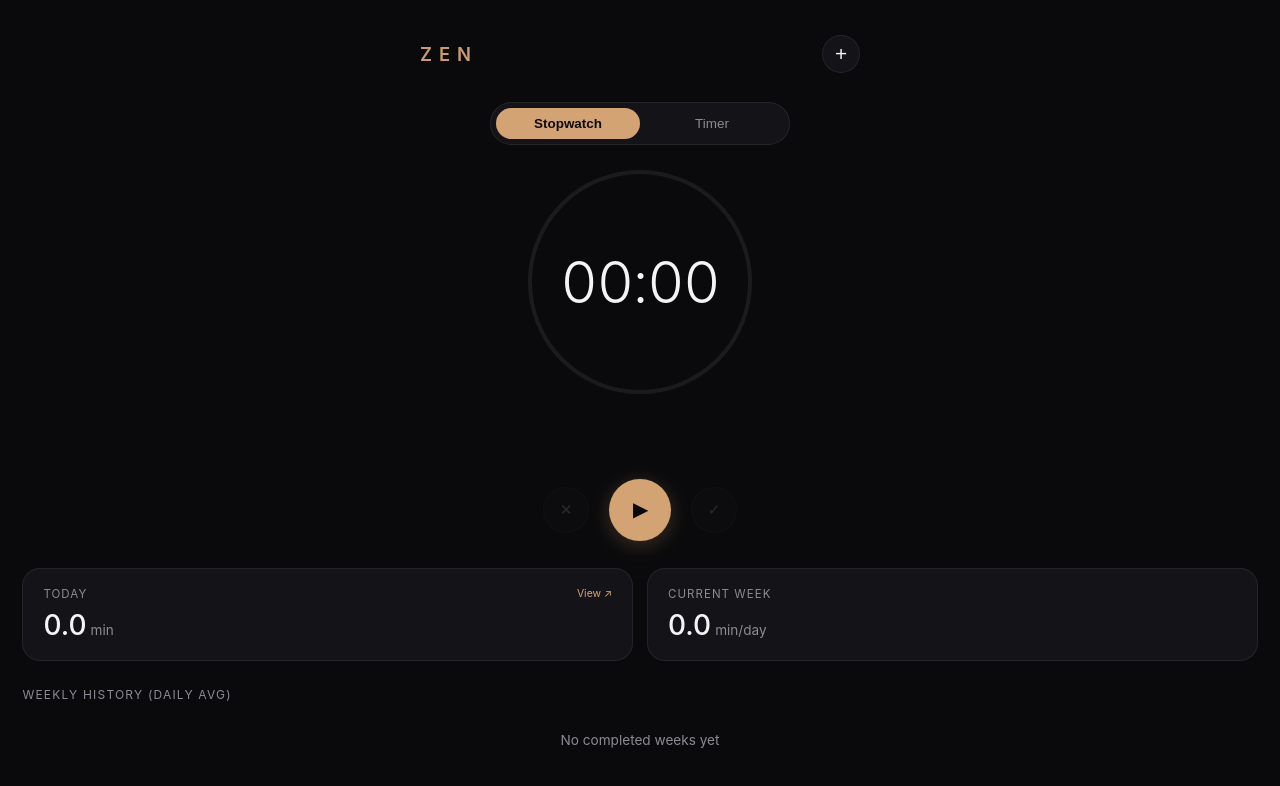
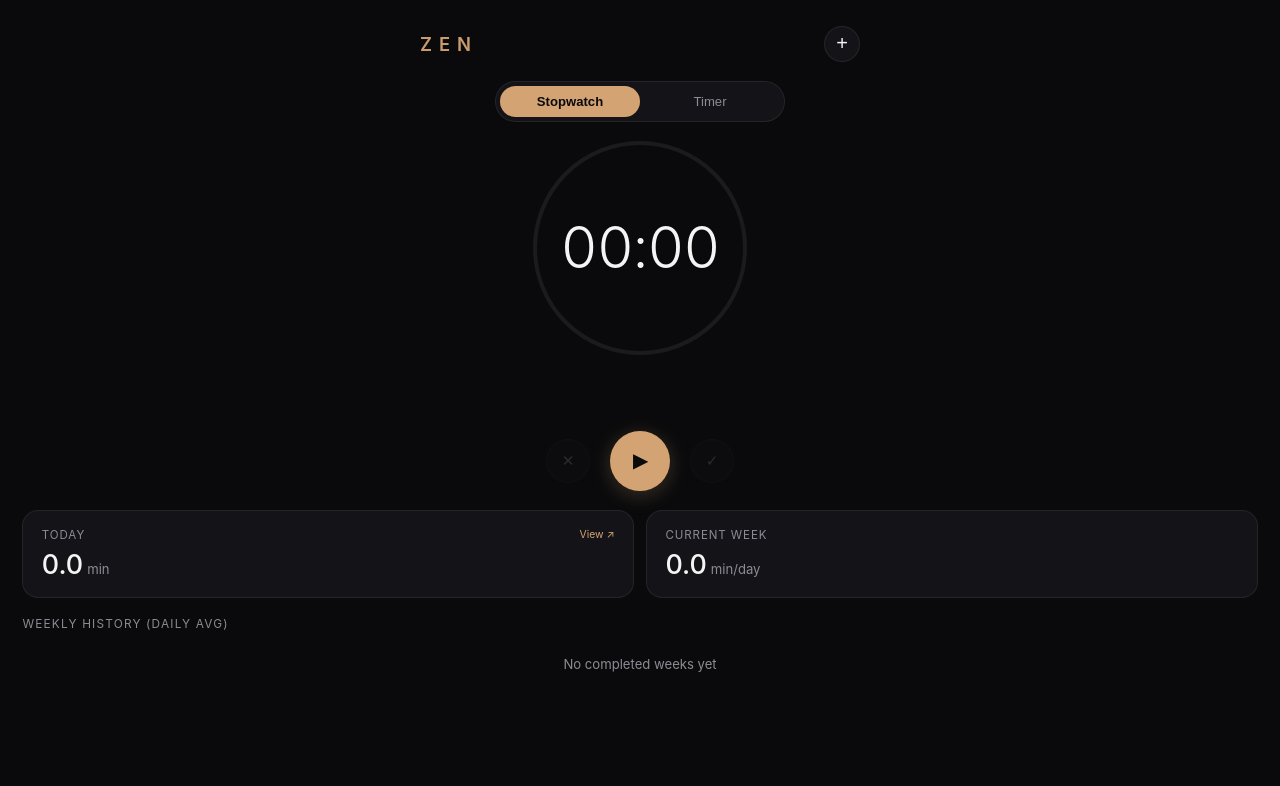
Before and after one commit to Arister15/meditation, a plain HTML site: page index.html in a window 1280 px wide. Drawn offline with Linux system fonts and the light colour scheme.

Commit message:
Update app

```diff
--- a/index.html
+++ b/index.html
@@ -39,9 +39,6 @@
       height: 100%;
       height: 100dvh;
       overflow: hidden;
-      overscroll-behavior: none;
-      position: fixed;
-      width: 100%;
       background-color: var(--bg);
     }
 
@@ -57,13 +54,13 @@
       flex: 1;
       display: flex;
       flex-direction: column;
-      padding: 1rem 1.4rem calc(env(safe-area-inset-bottom, 0px) + 0.5rem);
+      padding: 0.8rem 1.4rem calc(env(safe-area-inset-bottom, 12px) + 0.4rem);
       height: 100%;
-      box-sizing: border-box;
+      overflow: hidden;
     }
 
     header {
-      padding: 1.2rem 0 0.8rem;
+      padding: 0.8rem 0 0.4rem;
       display: flex;
       justify-content: space-between;
       align-items: center;
@@ -86,14 +83,14 @@
       background: var(--card-bg);
       border: 1px solid var(--card-border);
       color: var(--text-main);
-      width: 38px;
-      height: 38px;
+      width: 36px;
+      height: 36px;
       border-radius: 50%;
       cursor: pointer;
       display: flex;
       align-items: center;
       justify-content: center;
-      font-size: 1.3rem;
+      font-size: 1.25rem;
       transition: background 0.2s, transform 0.1s;
     }
 
@@ -102,15 +99,15 @@
       background: var(--accent-dim);
     }
 
-    /* Spacious Upper Stage */
+    /* Anchored Upper Stage with comfortable spacing */
     .top-interactive-stage {
       display: flex;
       flex-direction: column;
       align-items: center;
-      height: 440px;
+      height: 410px;
       justify-content: space-between;
-      margin-top: 1rem;
-      margin-bottom: 1.6rem;
+      margin-top: 0.8rem;
+      margin-bottom: 1.2rem;
       flex-shrink: 0;
     }
 
@@ -120,18 +117,18 @@
       background: var(--card-bg);
       border: 1px solid var(--card-border);
       border-radius: 999px;
-      padding: 5px;
+      padding: 4px;
       width: 100%;
-      max-width: 300px;
+      max-width: 290px;
     }
 
     .mode-btn {
       flex: 1;
-      padding: 8px 18px;
+      padding: 8px 16px;
       border: none;
       background: transparent;
       color: var(--text-muted);
-      font-size: 0.84rem;
+      font-size: 0.82rem;
       font-weight: 500;
       border-radius: 999px;
       cursor: pointer;
@@ -147,12 +144,11 @@
     /* Central Dial */
     .circle-wrapper {
       position: relative;
-      width: 230px;
-      height: 230px;
+      width: 220px;
+      height: 220px;
       display: flex;
       align-items: center;
       justify-content: center;
-      margin: 0.4rem 0;
     }
 
     .progress-ring {
@@ -173,7 +169,7 @@
       stroke-width: 4;
       stroke-linecap: round;
       fill: transparent;
-      stroke-dasharray: 691;
+      stroke-dasharray: 660;
       stroke-dashoffset: 0;
       transition: stroke-dashoffset 0.25s linear;
     }
@@ -196,7 +192,7 @@
 
     /* Stepper */
     .presets-container {
-      height: 42px;
+      height: 40px;
       display: flex;
       align-items: center;
       justify-content: center;
@@ -224,7 +220,7 @@
       color: var(--text-main);
       font-size: 0.74rem;
       font-weight: 600;
-      padding: 6px 11px;
+      padding: 5px 10px;
       border-radius: 999px;
       cursor: pointer;
       transition: background 0.15s, transform 0.1s;
@@ -237,7 +233,7 @@
     }
 
     .stepper-label {
-      font-size: 0.85rem;
+      font-size: 0.84rem;
       font-weight: 500;
       color: var(--accent);
       min-width: 54px;
@@ -247,7 +243,7 @@
 
     /* Controls */
     .controls-container {
-      height: 64px;
+      height: 60px;
       display: flex;
       align-items: center;
       justify-content: center;
@@ -265,8 +261,8 @@
       background: var(--accent);
       color: #0a0a0c;
       border: none;
-      width: 62px;
-      height: 62px;
+      width: 60px;
+      height: 60px;
       border-radius: 50%;
       font-size: 1.15rem;
       font-weight: 600;
@@ -286,8 +282,8 @@
       background: var(--card-bg);
       border: 1px solid var(--card-border);
       color: var(--text-muted);
-      width: 46px;
-      height: 46px;
+      width: 44px;
+      height: 44px;
       border-radius: 50%;
       cursor: pointer;
       font-size: 0.95rem;
@@ -311,16 +307,16 @@
     .dashboard {
       display: grid;
       grid-template-columns: 1fr 1fr;
-      gap: 14px;
-      margin-bottom: 1.6rem;
+      gap: 12px;
+      margin-bottom: 1.2rem;
       flex-shrink: 0;
     }
 
     .card {
       background: var(--card-bg);
       border: 1px solid var(--card-border);
-      border-radius: 18px;
-      padding: 1.15rem 1.25rem;
+      border-radius: 16px;
+      padding: 1.05rem 1.15rem;
       position: relative;
     }
 
@@ -335,9 +331,9 @@
     .card-label {
       font-size: 0.72rem;
       text-transform: uppercase;
-      letter-spacing: 0.09em;
+      letter-spacing: 0.08em;
       color: var(--text-muted);
-      margin-bottom: 7px;
+      margin-bottom: 6px;
       display: flex;
       justify-content: space-between;
       align-items: center;
@@ -351,13 +347,13 @@
     }
 
     .card-val {
-      font-size: 1.75rem;
+      font-size: 1.68rem;
       font-weight: 500;
       color: var(--text-main);
     }
 
     .card-unit {
-      font-size: 0.85rem;
+      font-size: 0.82rem;
       font-weight: 400;
       color: var(--text-muted);
       margin-left: 4px;
@@ -373,33 +369,32 @@
     }
 
     .section-title {
-      font-size: 0.75rem;
+      font-size: 0.74rem;
       text-transform: uppercase;
       letter-spacing: 0.1em;
       color: var(--text-muted);
-      margin-bottom: 0.7rem;
+      margin-bottom: 0.6rem;
       flex-shrink: 0;
     }
 
     .history-list {
       flex: 1;
       overflow-y: auto;
-      overscroll-behavior: contain;
       -webkit-overflow-scrolling: touch;
       display: flex;
       flex-direction: column;
-      gap: 9px;
+      gap: 8px;
     }
 
     .history-row {
       background: var(--card-bg);
       border: 1px solid var(--card-border);
-      padding: 12px 16px;
-      border-radius: 14px;
+      padding: 11px 15px;
+      border-radius: 13px;
       display: flex;
       justify-content: space-between;
       align-items: center;
-      font-size: 0.9rem;
+      font-size: 0.88rem;
       flex-shrink: 0;
     }
 
@@ -415,8 +410,8 @@
     .empty-state {
       text-align: center;
       color: var(--text-muted);
-      font-size: 0.85rem;
-      padding: 1.2rem 0;
+      font-size: 0.82rem;
+      padding: 1rem 0;
     }
 
     /* Modals */
@@ -447,7 +442,7 @@
       border-radius: 24px 24px 0 0;
       width: 100%;
       max-width: 480px;
-      padding: 1.5rem 1.5rem calc(1.5rem + env(safe-area-inset-bottom, 20px));
+      padding: 1.4rem 1.4rem calc(1.4rem + env(safe-area-inset-bottom, 20px));
       transform: translateY(100%);
       transition: transform 0.28s cubic-bezier(0.2, 0.8, 0.2, 1);
       max-height: 85vh;
@@ -505,7 +500,7 @@
       background: var(--card-bg);
       border: 1px solid var(--card-border);
       border-radius: 12px;
-      padding: 14px;
+      padding: 13px;
       font-size: 1.05rem;
       color: var(--text-main);
       font-family: inherit;
@@ -526,7 +521,7 @@
       font-size: 0.95rem;
       font-weight: 600;
       cursor: pointer;
-      margin-top: 0.5rem;
+      margin-top: 0.4rem;
       transition: opacity 0.2s;
     }
 
@@ -536,7 +531,6 @@
 
     .session-items-scroll {
       overflow-y: auto;
-      overscroll-behavior: contain;
       -webkit-overflow-scrolling: touch;
       display: flex;
       flex-direction: column;
@@ -602,9 +596,9 @@
       </nav>
 
       <div class="circle-wrapper">
-        <svg class="progress-ring" width="230" height="230">
-          <circle class="progress-ring-bg" cx="115" cy="115" r="110" />
-          <circle class="progress-ring-circle" id="progressRing" cx="115" cy="115" r="110" />
+        <svg class="progress-ring" width="220" height="220">
+          <circle class="progress-ring-bg" cx="110" cy="110" r="105" />
+          <circle class="progress-ring-circle" id="progressRing" cx="110" cy="110" r="105" />
         </svg>
         <div class="timer-text-wrap">
           <div class="time-digits" id="timeDisplay">00:00</div>
@@ -685,15 +679,13 @@
   </div>
 
   <script>
-    /* --- Storage Keys --- */
     const STORAGE_KEY = 'zen_meditation_sessions_v1';
     const TIMER_PREF_KEY = 'zen_meditation_last_timer_sec';
 
-    /* --- App State --- */
-    let currentMode = 'stopwatch'; // 'stopwatch' | 'timer'
+    let currentMode = 'stopwatch';
     let isRunning = false;
 
-    // Remember last used timer duration, defaulting to 10 minutes (600s)
+    // Remember last used timer duration, defaulting to 10 minutes
     let savedDuration = parseInt(localStorage.getItem(TIMER_PREF_KEY), 10);
     let timerDurationSeconds = (!isNaN(savedDuration) && savedDuration >= 60) ? savedDuration : (10 * 60);
 
@@ -701,10 +693,9 @@
     let intervalId = null;
     let wakeLock = null;
 
-    const ringRadius = 110;
+    const ringRadius = 105;
     const ringCircumference = 2 * Math.PI * ringRadius;
 
-    // Elements
     const timeDisplay = document.getElementById('timeDisplay');
     const progressRing = document.getElementById('progressRing');
     const btnToggle = document.getElementById('btnToggle');
@@ -719,19 +710,17 @@
     progressRing.style.strokeDasharray = `${ringCircumference} ${ringCircumference}`;
     progressRing.style.strokeDashoffset = '0';
 
-    /* --- Audio Synthesizers --- */
+    /* Audio Synthesizers */
     function playIPhoneTimerChime() {
       try {
         const AudioContext = window.AudioContext || window.webkitAudioContext;
         if (!AudioContext) return;
         const ctx = new AudioContext();
-
         const notes = [1046.50, 1318.51, 1567.98, 2093.00];
 
         notes.forEach((freq, idx) => {
           const startTime = ctx.currentTime + (idx * 0.14);
           const duration = 0.45;
-
           const osc = ctx.createOscillator();
           const gain = ctx.createGain();
 
@@ -758,7 +747,6 @@
         const AudioContext = window.AudioContext || window.webkitAudioContext;
         if (!AudioContext) return;
         const ctx = new AudioContext();
-
         const osc = ctx.createOscillator();
         const gain = ctx.createGain();
 
@@ -779,7 +767,6 @@
       }
     }
 
-    /* --- Screen Wake Lock --- */
     async function requestWakeLock() {
       try {
         if ('wakeLock' in navigator) {
@@ -795,7 +782,6 @@
       }
     }
 
-    /* --- Date & Week Helpers --- */
     function getTodayDateString(d = new Date()) {
       const year = d.getFullYear();
       const month = String(d.getMonth() + 1).padStart(2, '0');
@@ -816,7 +802,6 @@
       return `${d.getMonth() + 1}/${d.getDate()}`;
     }
 
-    /* --- Session Storage Operations --- */
     function getSessions() {
       try {
         return JSON.parse(localStorage.getItem(STORAGE_KEY)) || [];
@@ -846,7 +831,6 @@
       renderTodaySessionsList();
     }
 
-    /* --- Calculation Rules --- */
     function roundStopwatchMinutes(seconds) {
       return Math.floor(seconds / 30) * 0.5;
     }
@@ -855,7 +839,6 @@
       return Math.floor((totalMinutes / 7) * 10) / 10;
     }
 
-    /* --- Mode Switching --- */
     function switchMode(mode) {
       if (isRunning) resetCurrentSession();
       currentMode = mode;
@@ -888,7 +871,6 @@
       updateDisplay();
     }
 
-    /* --- Timer / Stopwatch Core --- */
     function toggleSession() {
       if (isRunning) {
         pauseSession();
@@ -950,13 +932,11 @@
       resetCurrentSession();
     }
 
-    /* --- Display Updates --- */
     function updateDisplay() {
       if (currentMode === 'stopwatch') {
         const m = Math.floor(elapsedSeconds / 60);
         const s = elapsedSeconds % 60;
         timeDisplay.textContent = `${String(m).padStart(2, '0')}:${String(s).padStart(2, '0')}`;
-
         const circleProgress = (elapsedSeconds % 60) / 60;
         progressRing.style.strokeDashoffset = ringCircumference * (1 - circleProgress);
       } else {
@@ -964,13 +944,11 @@
         const m = Math.floor(remaining / 60);
         const s = remaining % 60;
         timeDisplay.textContent = `${String(m).padStart(2, '0')}:${String(s).padStart(2, '0')}`;
-
         const progress = elapsedSeconds / timerDurationSeconds;
         progressRing.style.strokeDashoffset = ringCircumference * (1 - progress);
       }
     }
 
-    /* --- Metrics & History Rendering --- */
     function renderDashboard() {
       const sessions = getSessions();
       const todayStr = getTodayDateString();
@@ -978,13 +956,11 @@
       const currentMonday = getMondayOfWeek(now);
       const currentMondayStr = getTodayDateString(currentMonday);
 
-      // Today's total (min)
       const todaySum = sessions
         .filter(s => s.date === todayStr)
         .reduce((acc, cur) => acc + cur.minutes, 0);
       metricToday.textContent = todaySum.toFixed(1);
 
-      // Current week live daily average (min/day)
       const currentWeekSunday = new Date(currentMonday);
       currentWeekSunday.setDate(currentWeekSunday.getDate() + 6);
       const currentSundayStr = getTodayDateString(currentWeekSunday);
@@ -996,7 +972,6 @@
       const currentWeekAvg = calculateDailyAverageTruncated(currentWeekSum);
       metricWeekAvg.textContent = currentWeekAvg.toFixed(1);
 
-      // Past completed weeks history
       const pastWeeksMap = {};
 
       sessions.forEach(s => {
@@ -1034,7 +1009,6 @@
       }
     }
 
-    /* --- Modals Handling --- */
     function openModal(id) {
       document.getElementById(id).classList.add('open');
     }
@@ -1092,29 +1066,14 @@
       `).join('');
     }
 
-    /* --- Auto-Update: No version changes needed on git push --- */
+    /* Stable Service Worker Registration without reload loops */
     if ('serviceWorker' in navigator) {
       window.addEventListener('load', () => {
-        // dynamic timestamp ensures iOS/Safari never caches the registration file
-        navigator.serviceWorker.register('./sw.js?t=' + Date.now(), { updateViaCache: 'none' })
+        navigator.serviceWorker.register('./sw.js')
           .then((reg) => {
             reg.update();
-
-            document.addEventListener('visibilitychange', () => {
-              if (document.visibilityState === 'visible') {
-                reg.update();
-              }
-            });
           })
           .catch((err) => console.error('SW Error:', err));
-
-        let refreshing = false;
-        navigator.serviceWorker.addEventListener('controllerchange', () => {
-          if (!refreshing) {
-            refreshing = true;
-            window.location.reload();
-          }
-        });
       });
     }
 
```
Also changed, not shown: sw.js (+9 -23 lines).
